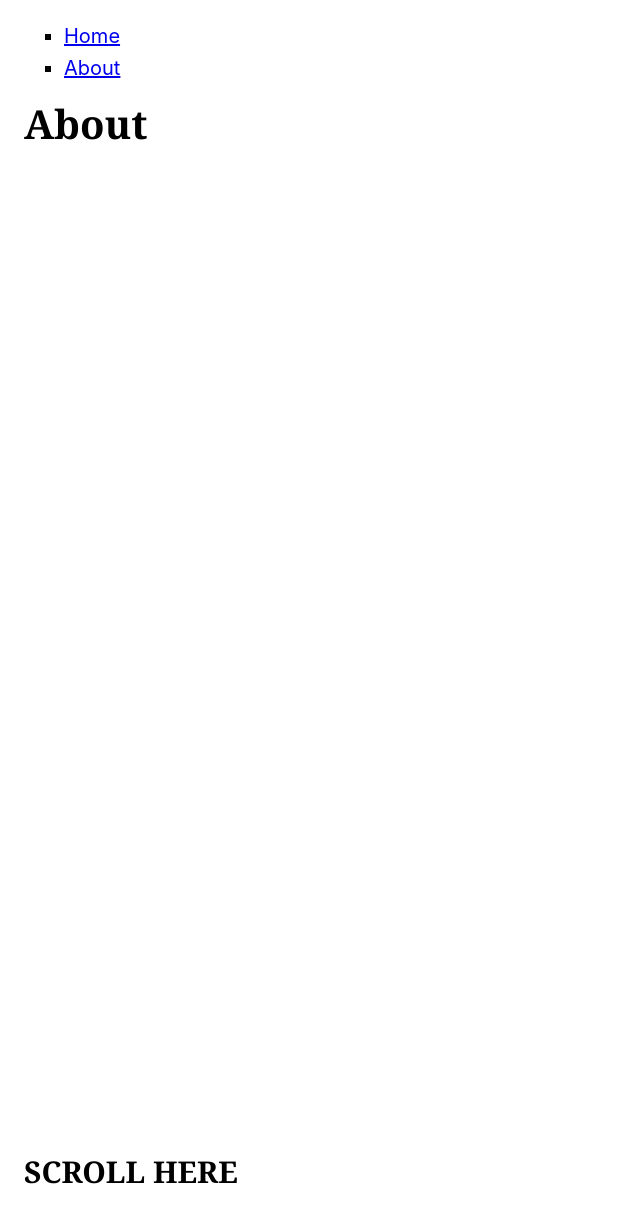
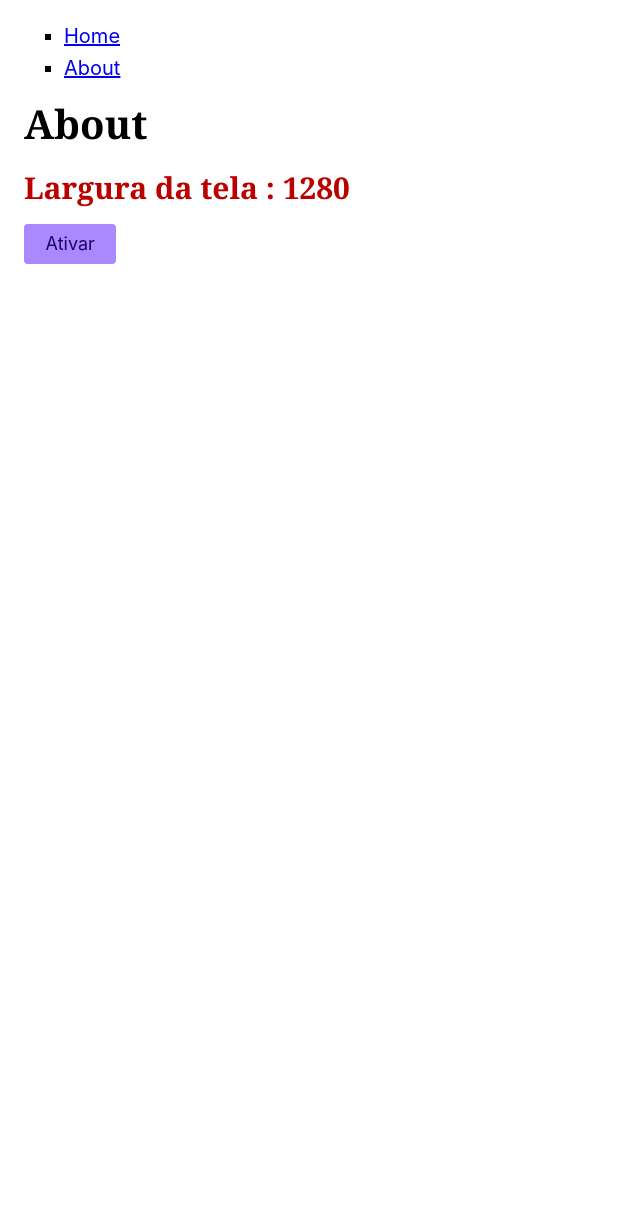
Before and after one commit to Akihito7/curso_next, a Next.js app: page /about in a window 1280 px wide. Shown: the top 1222 px of the page, without its empty margins (0-640 px from the left). After the commit the page ends 800 px from the top, so only its background shows below. Built offline with nearby package versions, Linux system fonts and the light colour scheme.

Commit message:
a little bit about client component and server component

```diff
--- a/src/app/about/page.tsx
+++ b/src/app/about/page.tsx
@@ -1,3 +1,4 @@
+import { Width } from "@/components/width"
 import { Metadata } from "next"
 
 export const metadata: Metadata = {
@@ -9,15 +10,7 @@ export default function About() {
   return (
     <>
       <h1>About</h1>
-      <h2
-        id="scrollHere"
-        style={{
-          marginTop : 1000,
-          marginBottom : 1000,
-        }}
-      >
-        SCROLL HERE
-      </h2>
+      <Width />
     </>
   )
 }
--- a/src/app/page.tsx
+++ b/src/app/page.tsx
@@ -1,7 +1,10 @@
+import { Acess } from "@/components/acess";
+
 export default function Home() {
   return (
     <main>
       <h1>Hello NextJS</h1>
+      <Acess />
     </main>
   );
 }
--- /dev/null
+++ b/src/components/width/index.tsx
@@ -0,0 +1,47 @@
+'use client'
+import { useEffect, useState } from "react"
+
+export function Width() {
+  const [width, setWidth] = useState(0);
+  const [isActived, setIsActived] = useState(false);
+
+  useEffect(() => {
+
+    function handleResize() {
+      setWidth(window.document.documentElement.clientWidth);
+    }
+
+    handleResize()
+
+    window.addEventListener("resize", handleResize)
+
+    return () => {
+      window.removeEventListener("resize", handleResize)
+    }
+
+  }, [])
+
+
+  return (
+    <>
+      <h2
+        style={{
+          color: isActived ? "#680" : "#b00"
+        }}
+      >
+        Largura da tela : {width}
+      </h2>
+
+      <button
+        onClick={() => setIsActived(prev => !prev)}
+      >
+        {isActived ? "Desativar" : "Ativar"}
+      </button>
+    </>
+  )
+}
+
+/*
+Componente executado no lado do client, então temos acesso as apis da web e tudo que o react ja nos fornece!
+é so um componente react comum mesmo
+*/
```
Also changed, not shown: src/components/acess/index.tsx (added, +18 -0 lines), src/components/menu/index.tsx (+7 -2 lines), acess.txt (added).
